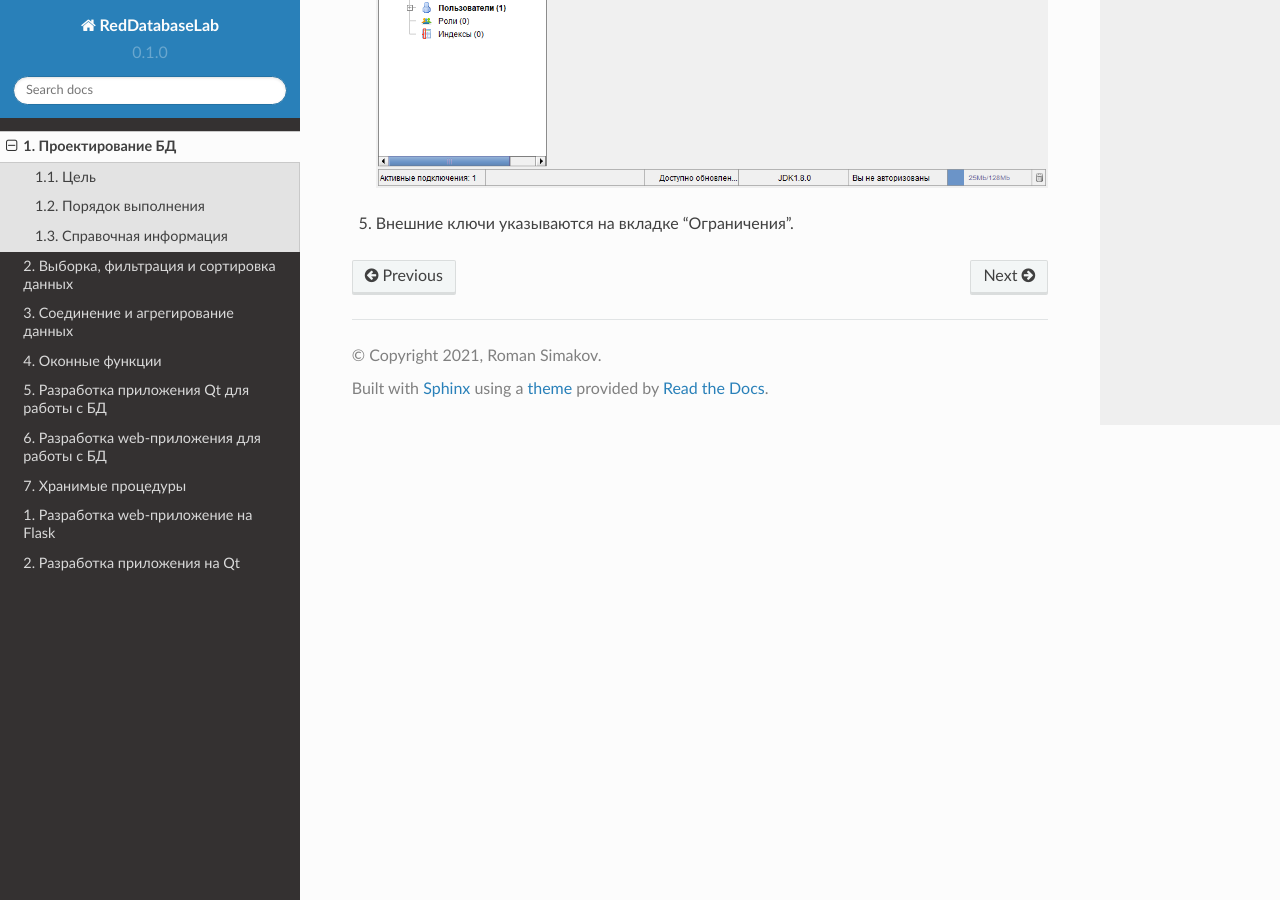
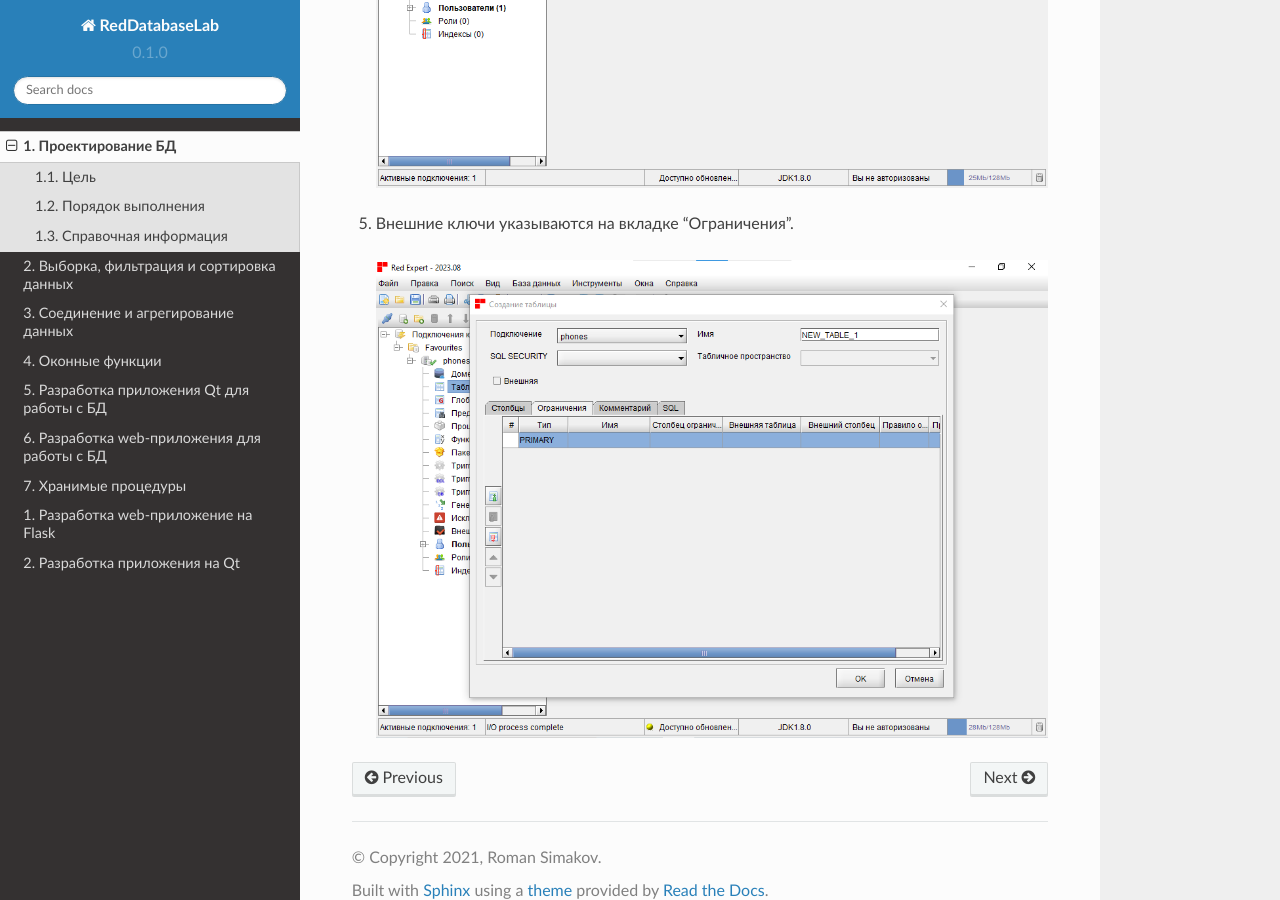
Before and after one commit to romansimakov/RedDatabaseLab, a Sphinx documentation site: the page built from docs/design.rst, in a window 1280 px wide and 900 px high, scrolled down 2426 px. Built offline with Sphinx 7.4.7 and the Read the Docs theme 2.0.0, drawn with Linux system fonts in a browser that asks for light colours.

Commit message:
добавлен скрин ограничений в design

```diff
--- a/docs/design.rst
+++ b/docs/design.rst
@@ -47,8 +47,8 @@
 
     .. image:: img/design/table_create.png
 
-5.	Внешние ключи указываются на вкладке “Ограничения”.
+5.	Внешние ключи указываются на вкладке "Ограничения".
 
-
+    .. image:: img/design/db_restrictions.png
 
 .. _СУБД Ред База Данных: https://reddatabase.ru
```
Also changed, not shown: docs/img/design/db_restrictions.png (added).
